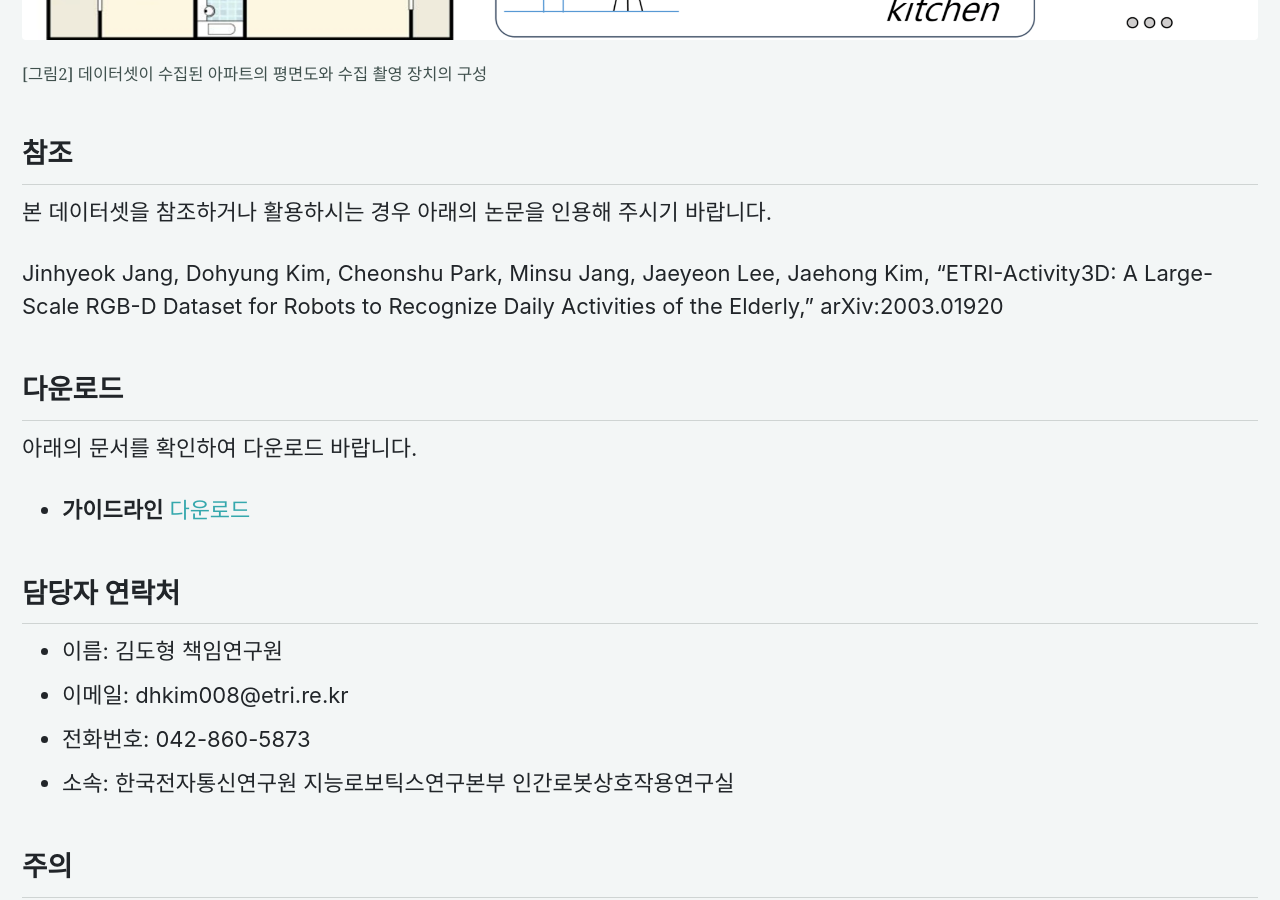
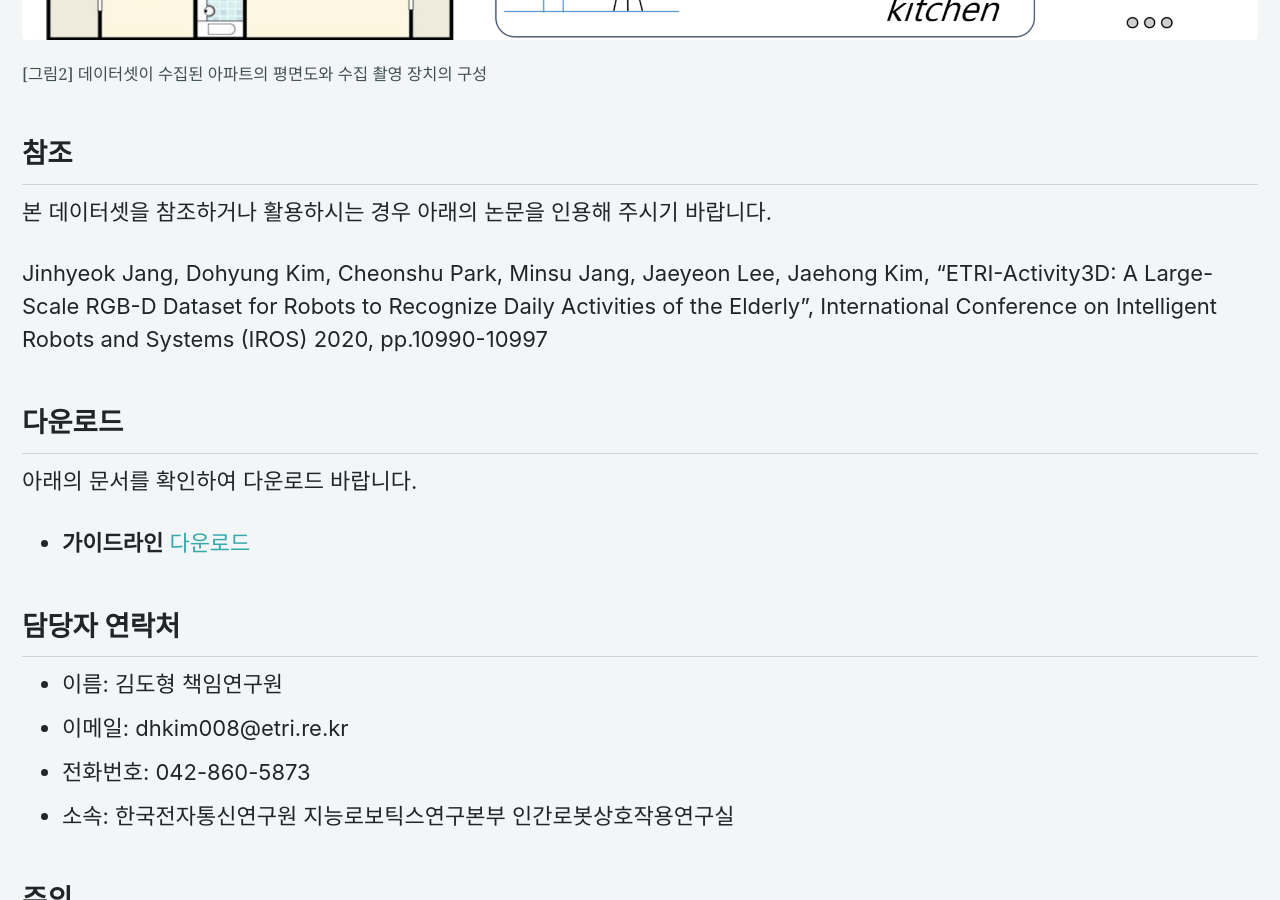
Before and after one commit to ai4robot/ai4robot.github.io, a Jekyll site: the page built from _pages/etri-activity3d.md, in a window 1280 px wide and 900 px high, scrolled down 5640 px. Built offline with Jekyll 4.4.1, drawn with Linux system fonts in a browser that asks for light colours; cached includes are drawn as plain includes; nearby versions of some CDN libraries.

Commit message:
UPDATE paper reference: etri-activity3d

```diff
--- a/_pages/etri-activity3d.md
+++ b/_pages/etri-activity3d.md
@@ -92,7 +92,7 @@ toc: true
 ## 참조
 본 데이터셋을 참조하거나 활용하시는 경우 아래의 논문을 인용해 주시기 바랍니다.
 
-Jinhyeok Jang, Dohyung Kim, Cheonshu Park, Minsu Jang, Jaeyeon Lee, Jaehong Kim, “ETRI-Activity3D: A Large-Scale RGB-D Dataset for Robots to Recognize Daily Activities of the Elderly,” arXiv:2003.01920
+Jinhyeok Jang, Dohyung Kim, Cheonshu Park, Minsu Jang, Jaeyeon Lee, Jaehong Kim, “ETRI-Activity3D: A Large-Scale RGB-D Dataset for Robots to Recognize Daily Activities of the Elderly”, International Conference on Intelligent Robots and Systems (IROS) 2020, pp.10990-10997
 
 ## 다운로드
 
```
Also changed, not shown: _pages/etri-activity3d-en.md (+1 -1 lines).
